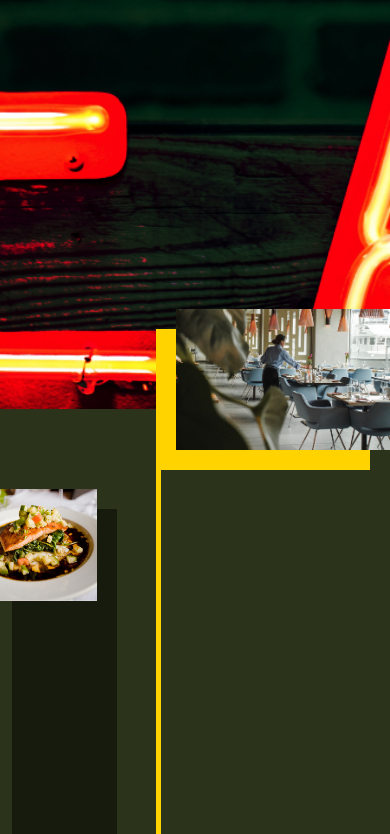
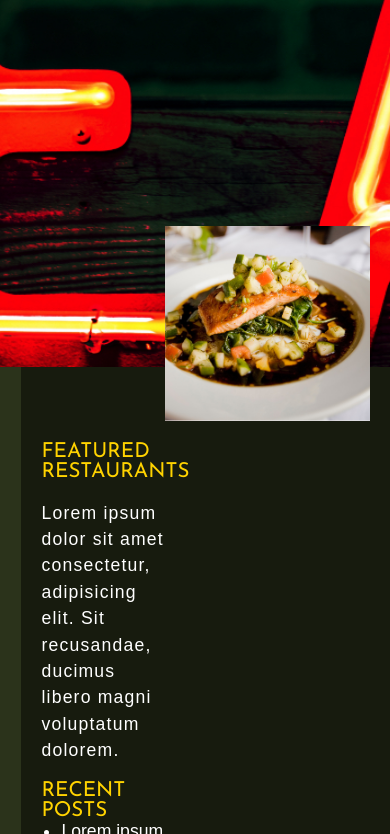
Before and after one commit to lynseyod/lynsey-odonnell-project-2, a plain HTML site: page blog.html in a window 390 px wide. Shown: the part 266-1100 px from the top of the page. Drawn offline with Linux system fonts and the light colour scheme.

Commit message:
more meeeeedia queries :tv::radio::speaker:

```diff
--- a/blog.html
+++ b/blog.html
@@ -19,7 +19,7 @@
 <body>
   <header class="blog-header subpage-header">
     <div class="wrapper">
-      <nav>
+      <nav class="main-nav">
         <ul>
           <li><a href="index.html">Home</a></li>
           <li><a href="index.html#about">About</a></li>
--- a/styles/sass/partials/_header.scss
+++ b/styles/sass/partials/_header.scss
@@ -18,9 +18,24 @@ header {
       }
       li:nth-of-type(1) {
         margin-right: 30px;
+        @include mq-tab-portrait {
+          margin-right: 0;
+        }
       }
       a {
         color: white;
+      }
+      @include mq-tab-portrait {
+        @include no-more-flex;
+        justify-content: space-evenly;
+        position: fixed;
+        top: 0;
+        right: 0;
+        height: 100vh;
+        padding: 0 30px;
+        z-index: 20;
+        background-color: $black;
+        display: none;
       }
     }
   }
@@ -28,13 +43,9 @@ header {
     width: 50%;
     position: absolute;
     right: 0;
-    bottom: -30%;
-    @include mq-tablet {
-      bottom: -20%;
-    }
+    top: 200px;
     @include mq-tab-portrait {
-      width: 80%;
-      bottom: -10%;
+      width: 60%;
     }
   }
   h1 {
@@ -52,12 +63,18 @@ header {
     @include mq-tablet {
       line-height: 1.5;
     }
+    @include mq-phone {
+      font-size: 5.5rem;
+    }
   }
 }
 
 .home-header {
   background-image: url("../assets/home-header.jpg");
   height: 90vh;
+  @include mq-tab-portrait {
+    height: 60vh;
+  }
   li:nth-of-type(1){
     position: relative;
     &::after {
@@ -73,11 +90,17 @@ header {
   }
   h1 {
     width: 40%;
+    @include mq-tab-portrait {
+      width: 100%;
+    }
   }
 }
 
 .subpage-header {
   height: 80vh;
+  @include mq-phone {
+    height: 75vh;
+  }
   h1 {
     margin-top: 10%;
   }
--- a/styles/sass/partials/_main.scss
+++ b/styles/sass/partials/_main.scss
@@ -8,17 +8,21 @@ section:nth-of-type(odd) {
 
 .about {
   padding: 200px 0 100px 0;
-  @include mq-tab-portrait {
-    padding: 100px 0;
-  }
   .wrapper {
     flex-wrap: wrap;
     justify-content: flex-end;
+    @include mq-tab-portrait {
+      @include no-more-flex;
+    }
   }
   .container {
     width: 45%;
     margin-left: 5%;
     position: relative;
+    @include mq-tab-portrait {
+      width: 85%;
+      margin-left: 15%;
+    }
     i {
       position: absolute;
       display: block;
@@ -58,7 +62,6 @@ section:nth-of-type(odd) {
   }
   h3 {
     font-size: 4.5rem;
-
   }
   article {
     width: 45%;
@@ -74,6 +77,9 @@ section:nth-of-type(odd) {
         margin-bottom: 5%;
       }
     }
+    @include mq-tab-portrait {
+      width: 100%;
+    }
   }
   img {
     width: 45%;
@@ -85,6 +91,9 @@ section:nth-of-type(odd) {
       @include mq-tablet {
         top: -5%;
       }
+      @include mq-tab-portrait {
+        top: -10%;
+      }
     }
     &:last-of-type {
       order: 2;
@@ -92,13 +101,23 @@ section:nth-of-type(odd) {
       right: 0;
       transform: rotateY(180deg);
       @include mq-tablet {
-        bottom: 0;
+        bottom: 5%;
       }
+      @include mq-tab-portrait {
+        bottom: -10%;
+      }
+    }
+    @include mq-tab-portrait {
+      width: 90%;
     }
   }
   button {
     background-color: $pop-color;
     color: $main-dark;
+  }
+  @include mq-tab-portrait {
+    align-items: center;
+    padding: 50% 0;
   }
 }
 
@@ -123,6 +142,11 @@ section:nth-of-type(odd) {
       width: 25%;
       margin-right: 5%;
       box-shadow: -10px 10px $pop-color;
+      @include mq-tab-portrait {
+        width: 75%;
+        align-self: center;
+        margin-right: 0;
+      }
     }
     .article-aside {
       width: 70%;
@@ -131,7 +155,18 @@ section:nth-of-type(odd) {
       justify-content: space-between;
       align-items: flex-start;
       text-align: left;
+      @include mq-tab-portrait {
+        width: 100%;
+        margin-top: 5%;
+        align-items: center;
+      }
     }
+    @include mq-tab-portrait {
+      @include no-more-flex;
+    }
+  }
+  @include mq-tab-portrait {
+    padding: 250px 0 125px 0;
   }
 }
 
@@ -142,7 +177,17 @@ section:nth-of-type(odd) {
     justify-content: space-between;
     img {
       width: calc(100%/3 - 3%);
+      @include mq-tab-portrait {
+        width: 80%;
+        margin-bottom: 5%;
+      }
     }
+    @include mq-tab-portrait {
+      @include no-more-flex;
+    }
+  }
+  @include mq-tab-portrait {
+    padding-bottom: 0;
   }
 }
 
@@ -217,18 +262,6 @@ form {
   width: 100%;
   display: flex;
   justify-content: space-between;
-  aside {
-    width: 30%;
-    order: -1;
-    ul {
-      flex-direction: column;
-      padding-left: 20px;
-      width: 100%;
-      li {
-        list-style-type: disc;
-      }
-    }
-  }
   main {
     width: 60%;
     position: relative;
@@ -238,6 +271,9 @@ form {
       padding-top: 500px;
       h2 {
         color: $pop-color;
+      }
+      @include mq-tablet {
+        padding-top: 350px;
       }
     }
     article img {
@@ -271,6 +307,9 @@ form {
       color: $pop-color;
     }
   }
+  @include mq-tab-portrait {
+    @include no-more-flex;
+  }
 }
 
 aside {
@@ -282,7 +321,6 @@ aside {
     display: flex;
     justify-content: space-between;
     width: 15%;
-
   }
 }
 
@@ -298,6 +336,8 @@ aside {
 }
 
 .blog-aside {
+  width: 30%;
+  order: -1;
   margin-top: 100px;
   position: relative;
   img {
@@ -305,8 +345,27 @@ aside {
     top: -20px;
     right: 20px;
   }
+  ul {
+    flex-direction: column;
+    padding-left: 20px;
+    width: 100%;
+    li {
+      list-style-type: disc;
+    }
+  }
   li a {
     color: white;
+  }
+  @include mq-tab-portrait {
+    margin-top: 0;
+    width: 105%;
+    align-self: flex-end;
+    padding-top: 0;
+    img {
+      top: -20%;
+      right: 20px;
+      width: 50%;
+    }
   }
 }
 
@@ -318,4 +377,12 @@ aside {
   h3 {
     color: $pop-color;
   }
+  @include mq-tablet {
+    padding-top: 300px;
+  }
+  @include mq-tab-portrait {
+    padding-top: 75px;
+    padding-right: calc(50% + 20px);
+    flex: 1 0 60%;
+  }
 }
--- a/styles/sass/partials/_variables-mixins.scss
+++ b/styles/sass/partials/_variables-mixins.scss
@@ -13,6 +13,11 @@ $font: 'josefin sans', sans-serif;
   justify-content: center;
 }
 
+@mixin no-more-flex {
+  flex-direction: column;
+  align-items: center;
+}
+
 @mixin mq-tablet {
   @media (max-width: 1024px) {
     @content;
@@ -20,7 +25,13 @@ $font: 'josefin sans', sans-serif;
 }
 
 @mixin mq-tab-portrait {
-  @media (max-width: 768px) {
+  @media (max-width: 860px) {
     @content;
   }
 }
+
+@mixin mq-phone {
+  @media (max-width: 620px) {
+    @content;
+  }
+}
```
Also changed, not shown: contact.html (+1 -1 lines), index.html (+2 -2 lines), styles/style.css.
